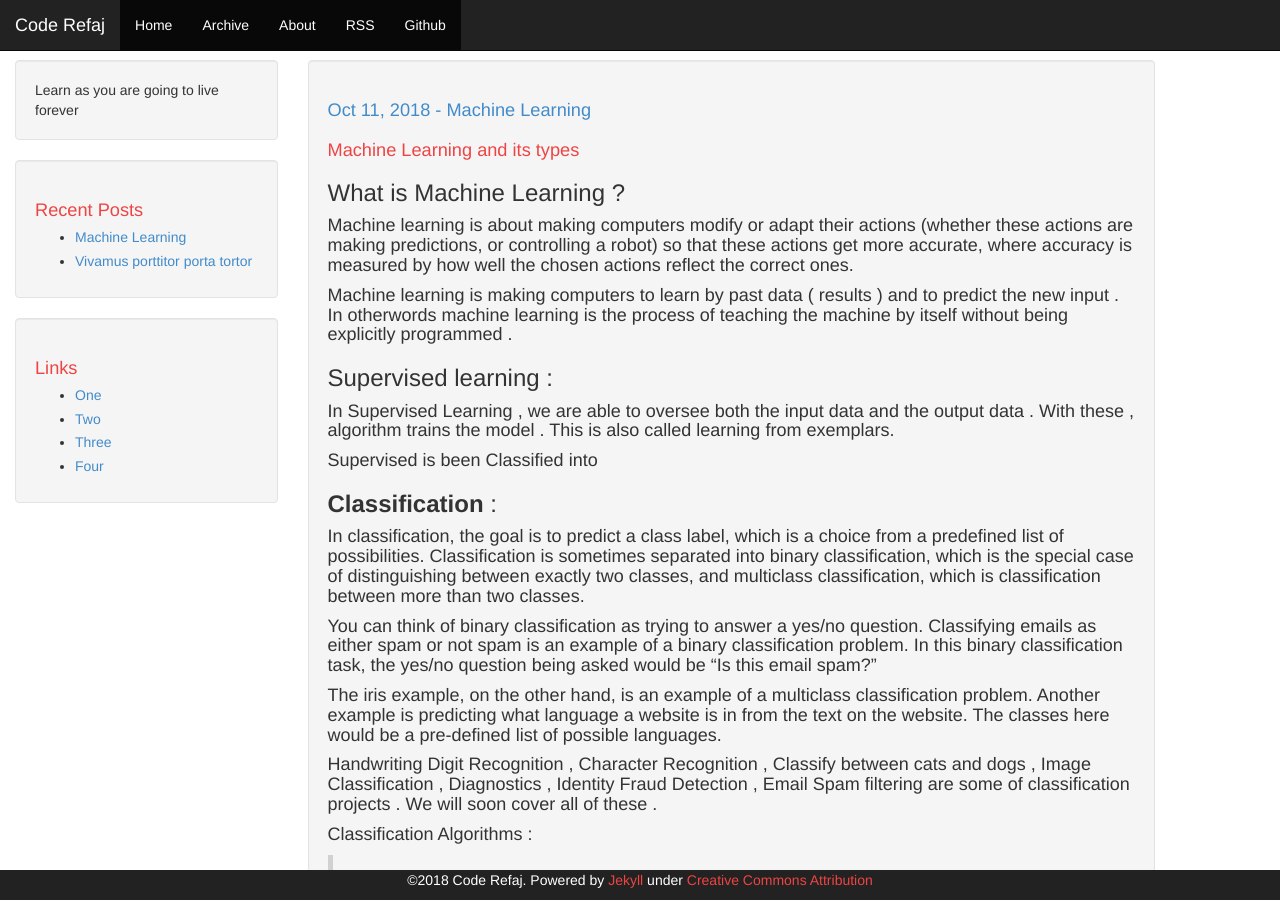
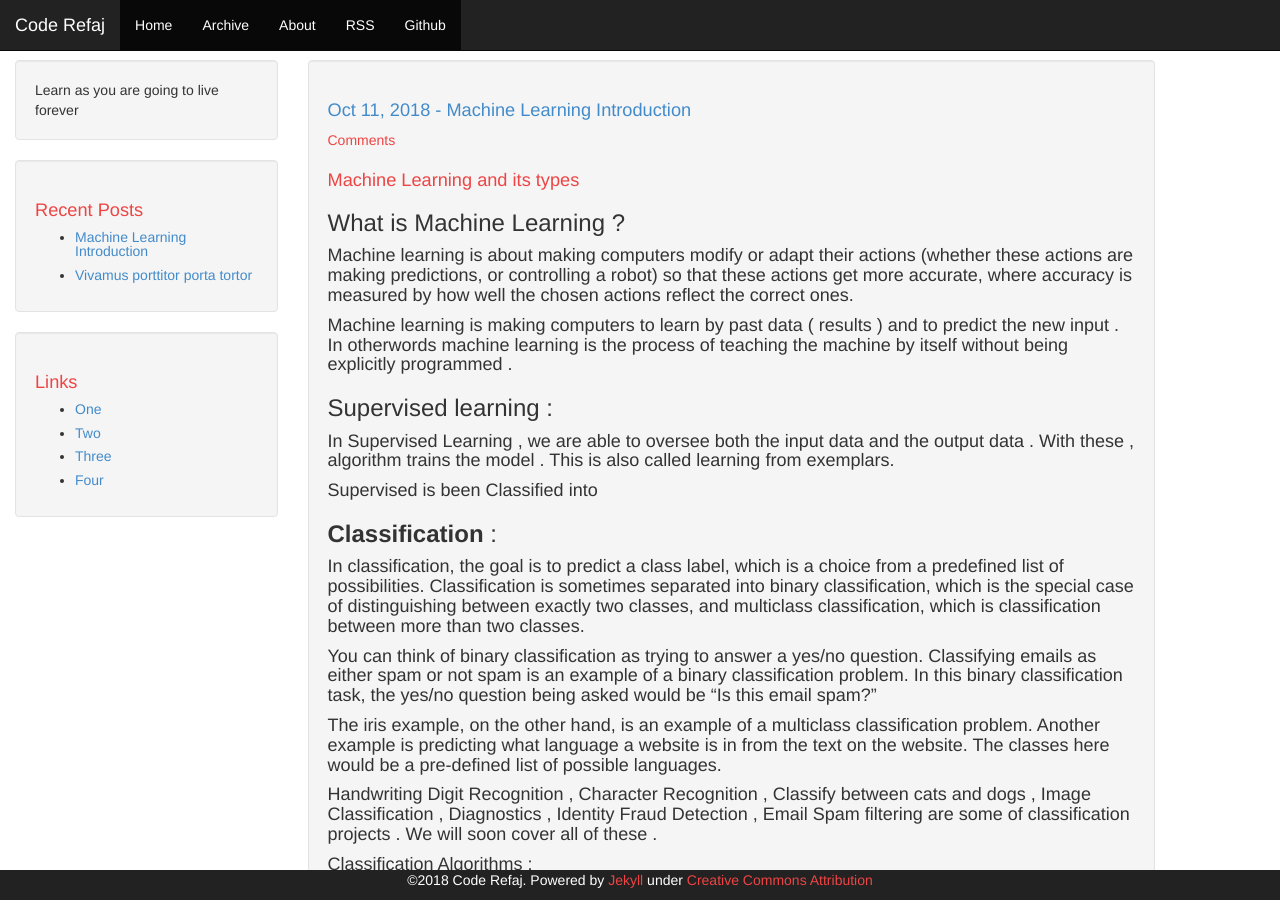
Before and after one commit to coderefaj/coderefaj.github.io, a Jekyll site: the page built from _posts/2018-10-11-Machine-Learning.md, in a window 1280 px wide and 900 px high. Built offline with Jekyll 4.4.1, drawn with Linux system fonts in a browser that asks for light colours; our own code applies the rules of GitHub Pages for plain Markdown files; comment, search, counter and statistics services are not loaded; part of the change alters nothing that is shown; some of the changed text lies outside the part shown.

Commit message:
Machine Learning Post updated

```diff
--- a/_posts/2018-10-11-Machine-Learning.md
+++ b/_posts/2018-10-11-Machine-Learning.md
@@ -1,3 +1,10 @@
+---
+layout: post
+title: "Machine Learning Introduction"
+date: 2018-10-11 12:18:06
+comments: true
+---
+
 # Machine Learning and its types
 
 ### What is Machine Learning ?
```
